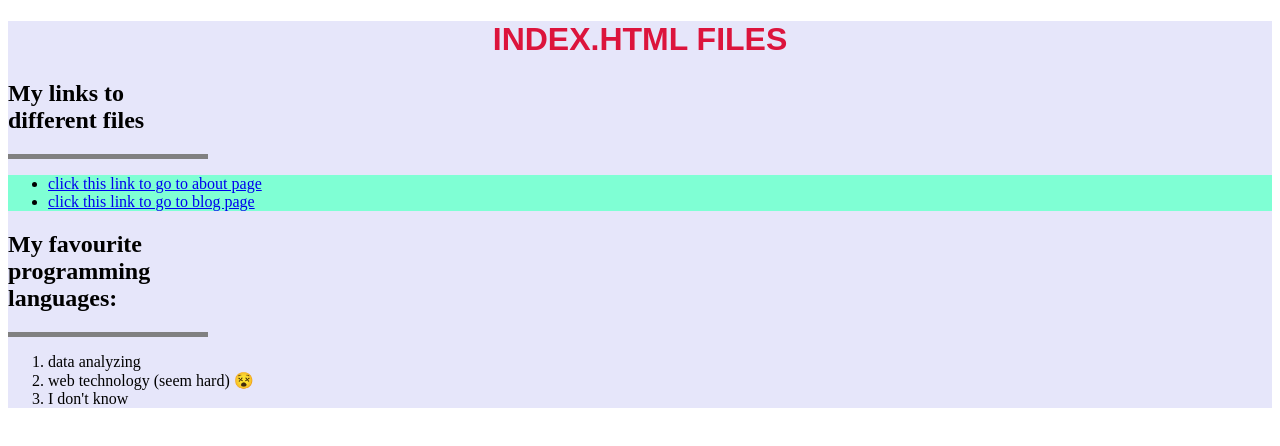
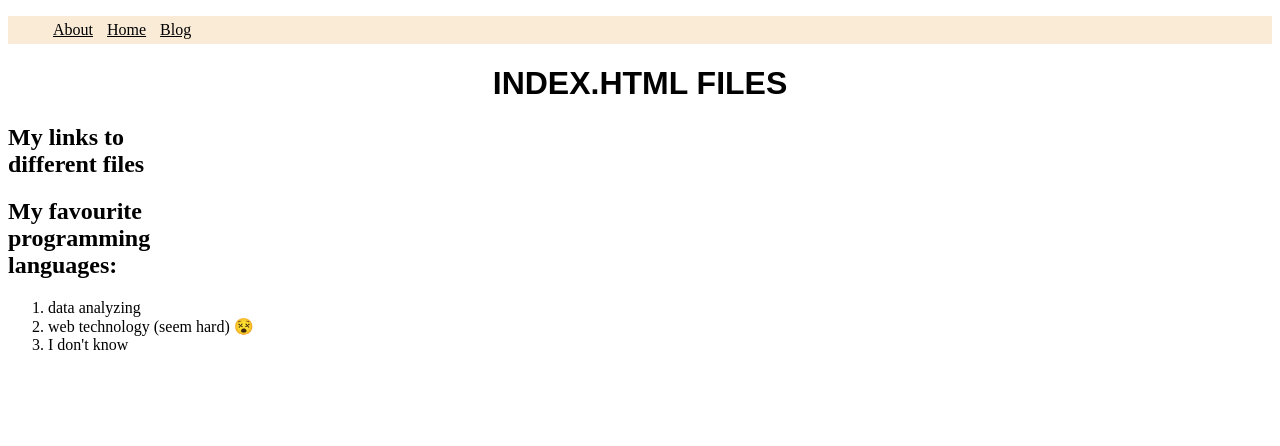
Before and after one commit to phuongvi1512/my_porfolio, a plain HTML site: page index.html in a window 1280 px wide. Drawn offline with Linux system fonts and the light colour scheme.

Commit message:
fix error

```diff
--- a/CSS/style.css
+++ b/CSS/style.css
@@ -1,9 +1,7 @@
-body {
-    background-color:#E6E6FA;
-}
+
 
 h1 {
-    color:#DC143C;
+    color:#000;
     text-align: center;
     font-family: 'IBM Plex Sans Condensed', sans-serif;
 }
@@ -17,22 +15,37 @@ p, h2, ol {
 section {
     max-width: 200px;
     padding: 0px;
-    border-bottom: 5px solid gray;
     margin: 0;
 }
 
-
-
-
-nav ul {
-	position: -webkit-sticky;
-	position: sticky;
-	top: 0px;
-    background-color: aquamarine;
+image {
+    display: block;
+    max-width: 100%;
 }
 
+nav {
+    position: sticky;
+	top: 0px;
+    background-color: antiquewhite;
+}
 
+ul {
+    list-style-type: none;
+}
 
-:root {
-    background: white;
+nav li {
+    display: inline-block;
+    padding: 5px;
 }
+
+nav a:link {
+    color: #000;
+}
+
+nav a:visited {
+    color: #DC143C;
+}
+
+nav a:hover {
+    color: blue;
+}
--- a/index.html
+++ b/index.html
@@ -10,6 +10,15 @@
 </head>
 
  <body>
+
+    <nav>
+        <ul>
+            <li> <a href="about.html" target="_blank">About </a></li>
+            <li> <a href="index.html" target="_blank">Home </a> </li>
+            <li> <a href="blog.html" target="_blank"> Blog </a> </li
+        </ul>
+    </nav>
+
     <main>
         <h1>
             INDEX.HTML FILES
@@ -21,13 +30,6 @@
             My links to different files
         </h2>
     </section>
-
-        <nav>
-            <ul>
-                <li> <a href="about.html" target="_blank"> click this link to go to about page </a> </li>
-                <li> <a href="blog.html" target="_blank"> click this link to go to blog page </a> </li>
-            </ul>
-        </nav>
 
     <section>
         <h2>
```
Also changed, not shown: about.html (+9 -7 lines), blog.html (+8 -6 lines).
